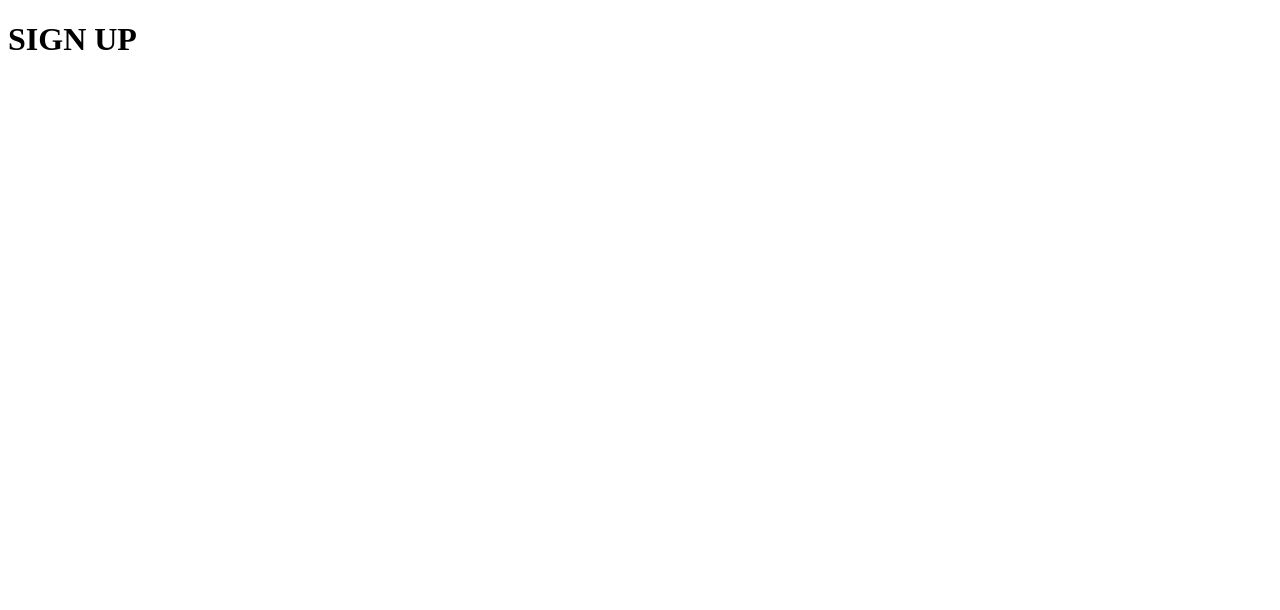
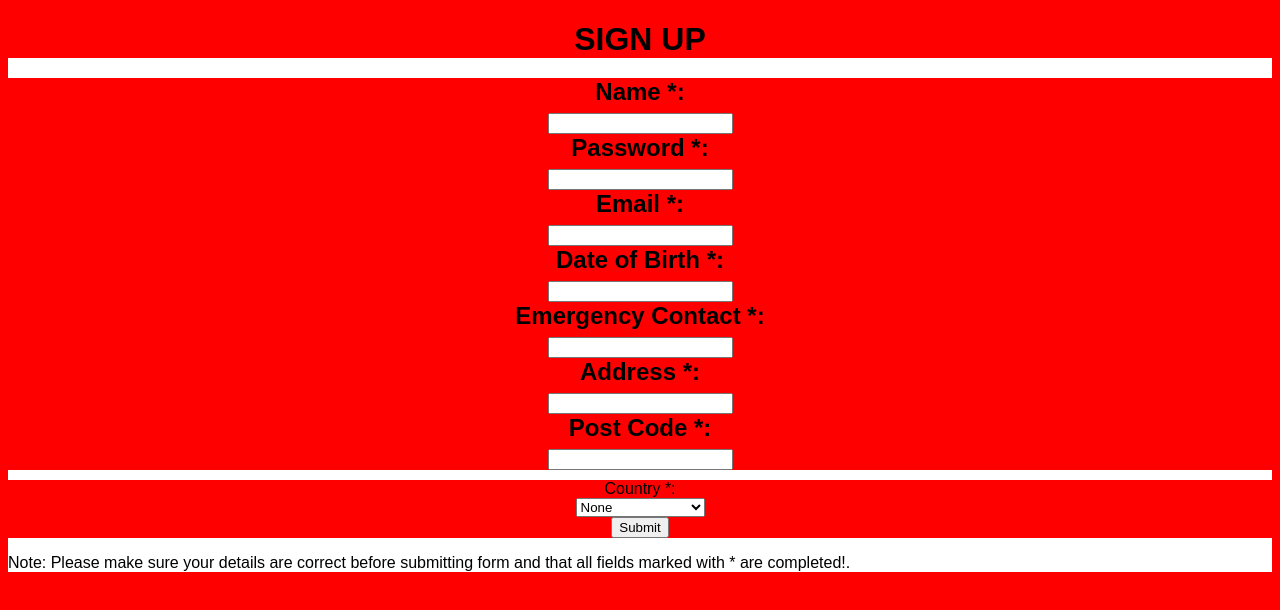
Before and after one commit to edensparkles/FIRSTAID, a plain HTML site: page signups.html in a window 1280 px wide. Drawn offline with Linux system fonts and the light colour scheme.

Commit message:
pull eden

```diff
--- a/signups.html
+++ b/signups.html
@@ -1,8 +1,55 @@
 <!DOCTYPE html>
 <html>
 <head>
+<link rel="stylesheet" type="text/css" href="signups.css">
     <h1>SIGN UP</h1>
 </head>
 <body>
+    <form tag="Create Logon">
+	<h2>
+		Name *: <br>
+        <input type="username" name="username" /><br>
+		Password *: <br>
+        <input type="password" name="pwd" /><br>
+		Email *:<br>
+        <input type="email" name="email" /> <br>
+		Date of Birth *: <br>
+        <input type="date of birth" name="dob" /> <br>
+		Emergency Contact *: <br>
+        <input type="telephone" name="tel" /> <br>
+		Address *: <br>
+        <input type="address" name="add" /> <br>
+		Post Code *: <br>
+        <input type="postcode" name="ptc" /><br>
+
+	</h2>
+    </form>
+    <form action="demo_form.asp">
+        Country *:<br>
+        <select required>
+
+            <option value="">None</option>
+            <option value="cameroon">Cameroon</option>
+            <option value="burma">Burma</option>
+            <option value="cuba">Cuba</option>
+            <option value="libya">Libya</option>
+            <option value="north korea">North Korea</option>
+            <option value="somalia">Somalia</option>
+            <option value="sudan">Sudan</option>
+            <option value="turkmenistan">Turkmenistan</option>
+            <option value="uzbekistan">Uzbekistan</option>
+            <option value="belarus">Belarus</option>
+            <option value="china">China</option>
+            <option value="saudi arabia">Saudi Arabia</option>
+            <option value="syria">Syria</option>
+            <option value="zimbabve">Zimbabve</option>
+            <option value="laos">Laos</option>
+            <option value="eritrea">Eritrea</option>
+            <option value="equatorial guinea">Equatorial Guinea</option>
+            <option value="cote d'lvoire">Cote d'Lvoire</option>
+        </select><br>
+        <input type="submit" value="Submit" />	<br>
+    </form>
+<p>Note: Please make sure your details are correct before submitting form and that all fields marked with * are completed!.</p>
 <body>
 </html>
```
Also changed, not shown: 1 other file.
